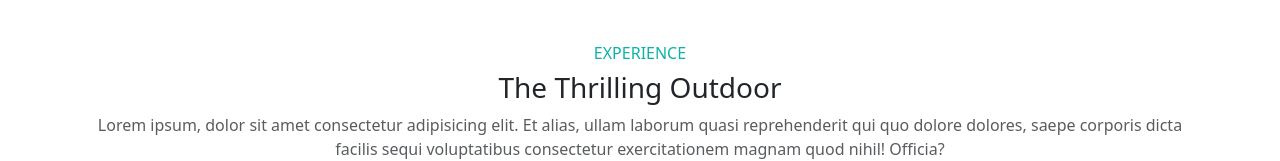
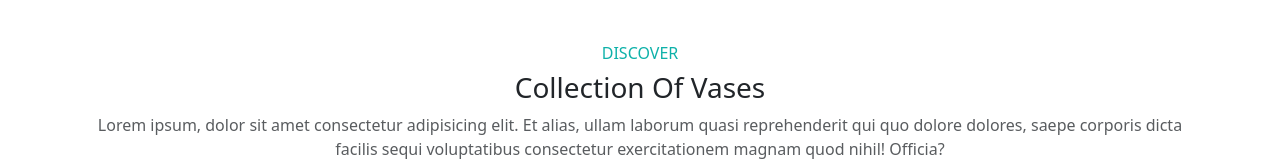
Before and after one commit to celsrami/landing-page-bootstrap, a website: page src/html/index.html in a window 1280 px wide. Shown: the part 1328-1489 px from the top of the page. Drawn offline with nearby package versions, Linux system fonts and the light colour scheme; files that its build step writes are made by us from their sources; files whose address does not match are found by name.

Commit message:
add new section

```diff
--- a/src/html/partials/main.html
+++ b/src/html/partials/main.html
@@ -3,8 +3,8 @@
   <section class="container mt-5 mb-5">
     <div class="row justify-content-center align-items-center">
       <div class="col-12 text-center">
-        <h2 class="h6 color-green text-uppercase">Experience</h2>
-        <h3 class="text-capitalize">The thrilling outdoor</h3>
+        <h2 class="h6 color-green text-uppercase">Discover </h2>
+        <h3 class="text-capitalize">collection of vases</h3>
         <p class="text-muted">
           Lorem ipsum, dolor sit amet consectetur adipisicing elit. Et alias,
           ullam laborum quasi reprehenderit qui quo dolore dolores, saepe
```
